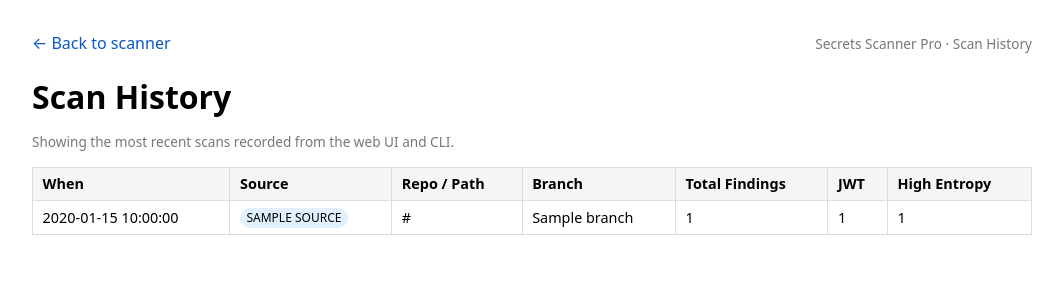
After one commit to AMOSFinds/secrets-scanner, a FastAPI app: template app/templates/history.html in a window 1280 px wide. The commit adds this page. Shown: the top 300 px of the page, without its empty margins (108-1171 px from the left). Run offline with FastAPI, Linux system fonts and the light colour scheme; the template is opened without the code that fills it: most values are stand-ins (such as "Sample title", 1, 10 or a date in 2020).

Commit message:
Added new pro feature, and polishing

```diff
--- a/app/main.py
+++ b/app/main.py
@@ -19,6 +19,7 @@ from .notify import send_slack, send_email
 from .config import load_config, path_ignored, baseline_contains, load_policy
 from .models import ScanRequest, ScanResult, Finding
 from .scanner import scan_text, set_scanner_policy
+from .history import add_scan_entry, list_scans
 from .utils_github import (
     list_repo_tree,
     fetch_file,
@@ -284,10 +285,14 @@ async def scan_ui(
     branch: str = Form("main"),
     _: None = Depends(require_api_key),
 ):
+    """
+    UI endpoint: runs a scan and renders results.html.
+    Now also records scan history (summary) for later Pro viewing.
+    """
     gh_token = request.session.get("gh_token")
 
     try:
-        res = await scan_repo(
+        res: ScanResult = await scan_repo(
             ScanRequest(
                 repo_url=repo_url,
                 branch=branch,
@@ -296,9 +301,26 @@ async def scan_ui(
                 github_token=gh_token,
             )
         )
+
+        # Try to record history (non-fatal if it fails)
+        try:
+            add_scan_entry(
+                source="web",
+                repo_url=repo_url,
+                branch=branch,
+                findings=res.findings,
+                api_key=request.cookies.get("api_key"),
+            )
+        except Exception as hx:
+            print("HISTORY-ERROR (web):", hx)
+
         return templates.TemplateResponse(
             "results.html",
-            {"request": request, "result": res, "error": None},
+            {
+                "request": request,
+                "result": res,
+                "error": None,
+            },
         )
 
     except Exception as e:
@@ -319,6 +341,7 @@ async def scan_ui(
                 "error": error_msg,
             },
         )
+
 
 
 # --- CSV download (unchanged) ---
@@ -559,3 +582,20 @@ async def pro_callback(request: Request, reference: str | None = None):
         "pro_success.html",
         {"request": request, "key": key},
     )
+
+
+# --- Scan history (Pro-only UI) ---
+
+
+@app.get("/history", response_class=HTMLResponse)
+async def history_page(request: Request):
+    try:
+        require_pro_api_key(request)
+    except HTTPException:
+        return RedirectResponse(url="/pro?reason=history", status_code=302)
+
+    scans = list_scans(limit=100)
+    return templates.TemplateResponse(
+        "history.html",
+        {"request": request, "scans": scans},
+    )
--- /dev/null
+++ b/app/templates/history.html
@@ -0,0 +1,108 @@
+<!DOCTYPE html>
+<html>
+  <head>
+    <meta charset="utf-8" />
+    <title>Scan History – Secrets Scanner Pro</title>
+    <meta name="viewport" content="width=device-width, initial-scale=1" />
+    <style>
+      body {
+        font-family: system-ui, -apple-system, Segoe UI, Roboto, Helvetica,
+          Arial, sans-serif;
+        max-width: 1000px;
+        margin: 2rem auto;
+        padding: 0 1rem;
+      }
+      h1 {
+        margin-bottom: 0.5rem;
+      }
+      .top-nav {
+        display: flex;
+        justify-content: space-between;
+        align-items: center;
+        margin-bottom: 1rem;
+      }
+      a {
+        color: #0a58ca;
+        text-decoration: none;
+      }
+      a:hover {
+        text-decoration: underline;
+      }
+      table {
+        width: 100%;
+        border-collapse: collapse;
+        margin-top: 1rem;
+        font-size: 0.9rem;
+      }
+      th,
+      td {
+        border: 1px solid #ddd;
+        padding: 0.4rem 0.6rem;
+        text-align: left;
+      }
+      th {
+        background: #f5f5f5;
+      }
+      .muted {
+        color: #777;
+        font-size: 0.85rem;
+      }
+      .pill {
+        display: inline-block;
+        padding: 0.1rem 0.4rem;
+        border-radius: 999px;
+        background: #eee;
+        font-size: 0.75rem;
+      }
+      .source-pill {
+        background: #e0f0ff;
+      }
+    </style>
+  </head>
+  <body>
+    <div class="top-nav">
+      <div>
+        <a href="/ui">← Back to scanner</a>
+      </div>
+      <div class="muted">Secrets Scanner Pro · Scan History</div>
+    </div>
+
+    <h1>Scan History</h1>
+    <p class="muted">
+      Showing the most recent scans recorded from the web UI and CLI.
+    </p>
+
+    {% if scans %}
+    <table>
+      <thead>
+        <tr>
+          <th>When</th>
+          <th>Source</th>
+          <th>Repo / Path</th>
+          <th>Branch</th>
+          <th>Total Findings</th>
+          <th>JWT</th>
+          <th>High Entropy</th>
+        </tr>
+      </thead>
+      <tbody>
+        {% for s in scans %}
+        <tr>
+          <td>{{ s.timestamp }}</td>
+          <td>
+            <span class="pill source-pill"> {{ s.source | upper }} </span>
+          </td>
+          <td>{{ s.repo_url }}</td>
+          <td>{{ s.branch or "-" }}</td>
+          <td>{{ s.total_findings }}</td>
+          <td>{{ s.jwt_count }}</td>
+          <td>{{ s.entropy_count }}</td>
+        </tr>
+        {% endfor %}
+      </tbody>
+    </table>
+    {% else %}
+    <p>No scans have been recorded yet.</p>
+    {% endif %}
+  </body>
+</html>
```
Also changed, not shown: app/cli.py (+15 -0 lines), app/history.py (added, +137 -0 lines), app/templates/base.html (+7 -0 lines), app/templates/pro.html (+19 -1 lines), app/templates/results.html (+33 -2 lines).
